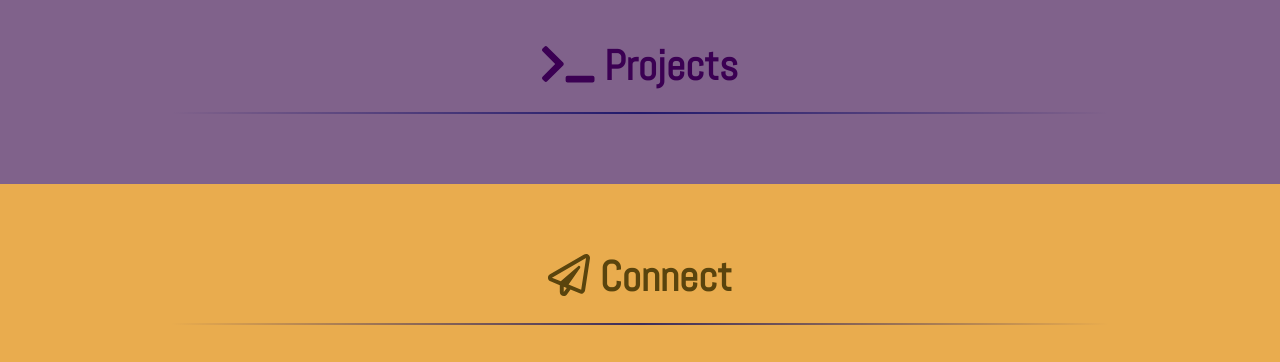
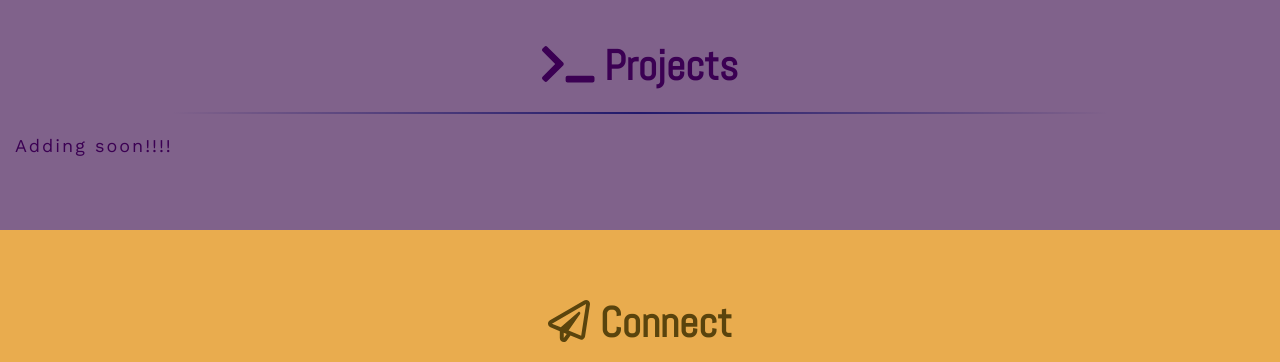
Before and after one commit to LittlePrincessDADA/QikeYan.github.io, a plain HTML site: page index.html in a window 1280 px wide. Shown: the part 1980-2342 px from the top of the page. Drawn offline with nearby package versions, Linux system fonts and the light colour scheme; a web font is replaced by a local one.

Commit message:
Update index.html

```diff
--- a/index.html
+++ b/index.html
@@ -118,6 +118,7 @@
   <br/>
   <h1><center><i class="fas fa-terminal"></i> Projects</center></h1>
   <hr class="color-special" style="width: 75%;">
+	 <h2> Adding soon!!!!</h2>
 </div>
 
 <div id="connect" class="container-fluid">
```
